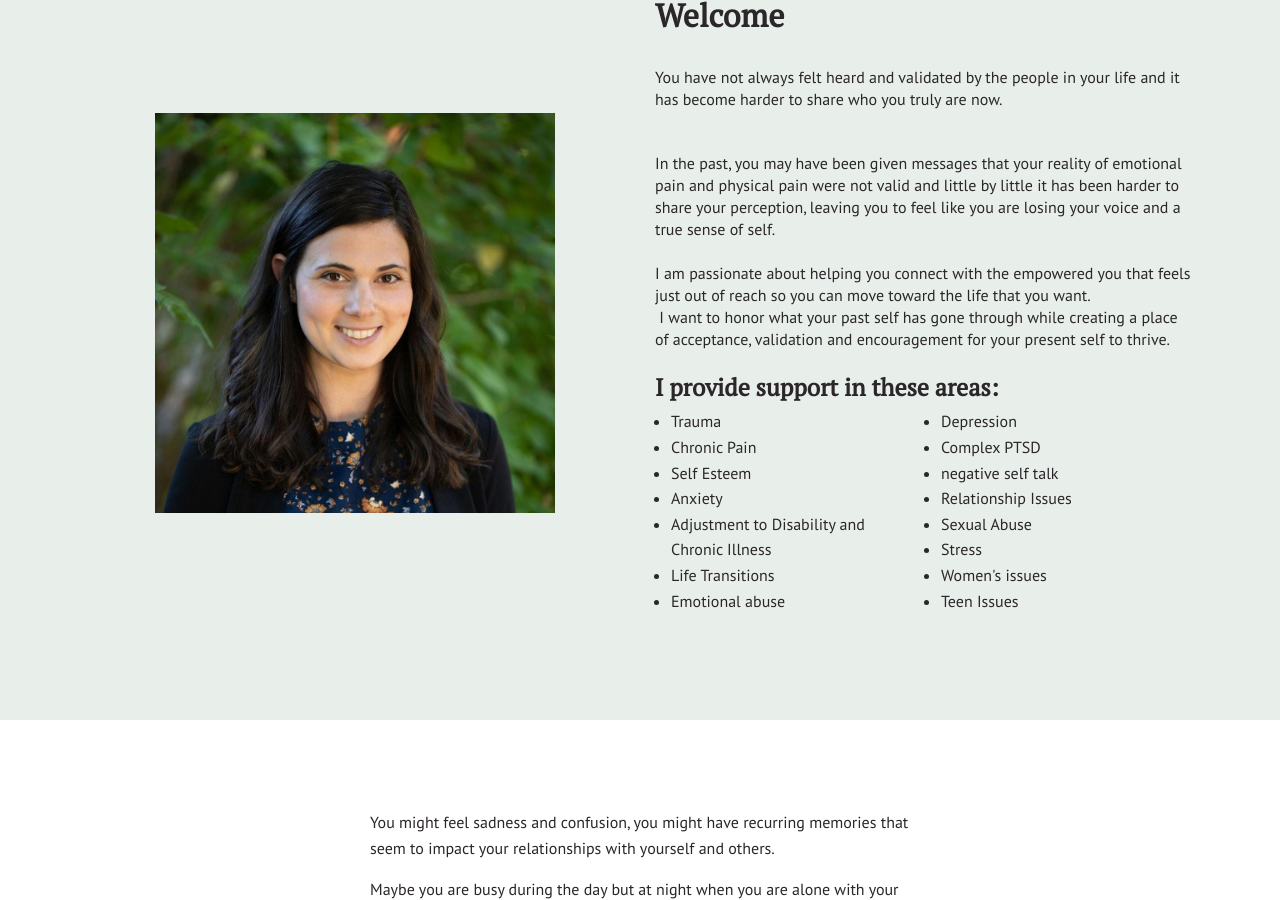
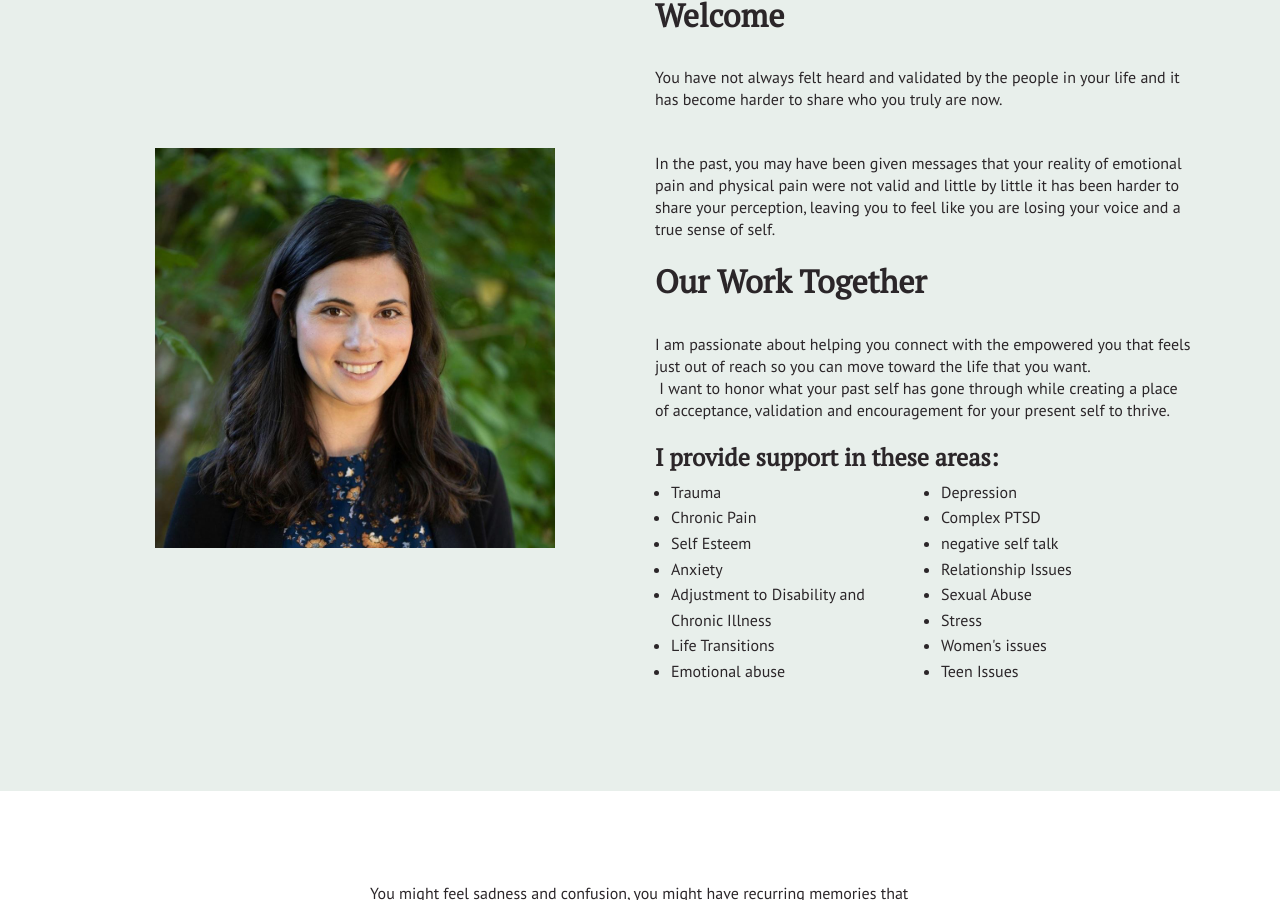
Before and after one commit to NickArrasate/perceptivecounseling, a Jekyll site: the page built from index.md, in a window 1280 px wide and 900 px high, scrolled down 538 px. Built offline with Jekyll 4.4.1, drawn with Linux system fonts in a browser that asks for light colours; nearby versions of some CDN libraries.

Commit message:
[HT] Edited item: content/_sections/home-2-content.html

```diff
--- a/content/_sections/home-2-content.html
+++ b/content/_sections/home-2-content.html
@@ -36,6 +36,7 @@ cta:
 <p>&nbsp;</p>
 <p dir="ltr" style="line-height: 1.38; margin-top: 0pt; margin-bottom: 0pt;"><span style="font-size: 12pt; font-family: 'Times New Roman'; color: #000000; background-color: transparent; font-weight: 400; font-style: normal; font-variant: normal; text-decoration: none; vertical-align: baseline; white-space: pre-wrap;">In the past, you may have been given messages that your reality of emotional pain and physical pain were not valid and little by little it has been harder to share your perception, leaving you to feel like you are losing your voice and a true sense of self. </span></p>
 <p dir="ltr" style="line-height: 1.38; margin-top: 0pt; margin-bottom: 0pt;">&nbsp;</p>
+<h2>Our Work Together</h2>
 <p dir="ltr" style="line-height: 1.38; margin-top: 0pt; margin-bottom: 0pt;"><span style="font-size: 12pt; font-family: 'Times New Roman'; color: #000000; background-color: transparent; font-weight: 400; font-style: normal; font-variant: normal; text-decoration: none; vertical-align: baseline; white-space: pre-wrap;">I am passionate about helping you connect with the empowered you that feels just out of reach so you can move toward the life that you want.</span></p>
 <p dir="ltr" style="line-height: 1.38; margin-top: 0pt; margin-bottom: 0pt;"><span style="font-size: 12pt; font-family: 'Times New Roman'; color: #000000; background-color: transparent; font-weight: 400; font-style: normal; font-variant: normal; text-decoration: none; vertical-align: baseline; white-space: pre-wrap;"> I want to honor what your past self has gone through while creating a place of acceptance, validation and encouragement for your present self to thrive.</span></p>
 <p dir="ltr" style="line-height: 1.38; margin-top: 0pt; margin-bottom: 0pt;">&nbsp;</p>
```
